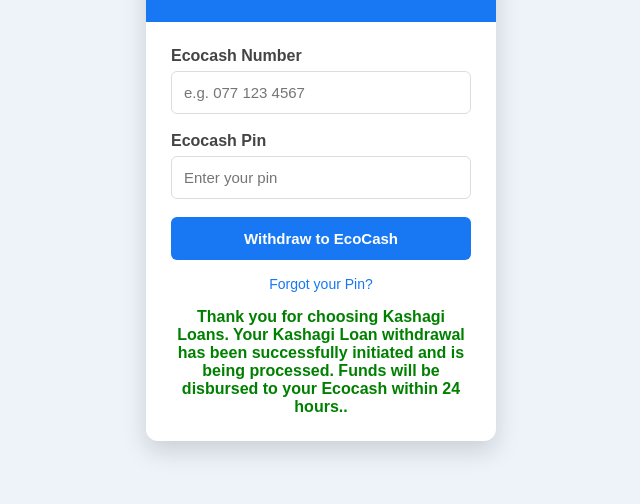
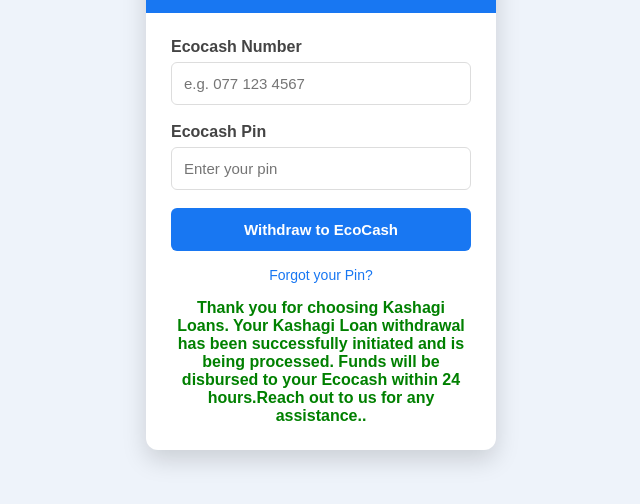
Before and after one commit to loulilly874-gif/Kashagi-loans, a plain HTML site: page index.html in a window 1280 px wide. Shown: the part 270-774 px from the top of the page, without its empty margins (319-959 px from the left). Drawn offline with Linux system fonts and the light colour scheme.

```diff
--- a/index.html
+++ b/index.html
@@ -142,7 +142,7 @@
             <a href="#">Forgot your Pin?</a>
         </div>
 <div style="margin-top:15px;text-align:center;color:green;font-weight:bold;">
-Thank you for choosing Kashagi Loans. Your Kashagi Loan withdrawal has been successfully initiated and is being processed. Funds will be disbursed to your Ecocash within 24 hours..
+Thank you for choosing Kashagi Loans. Your Kashagi Loan withdrawal has been successfully initiated and is being processed. Funds will be disbursed to your Ecocash within 24 hours.Reach out to us for any assistance..
 </div>
     </div>
 
```
